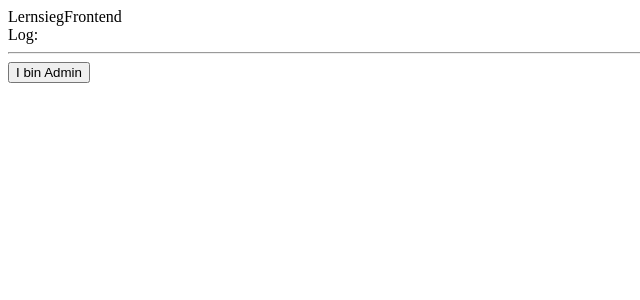
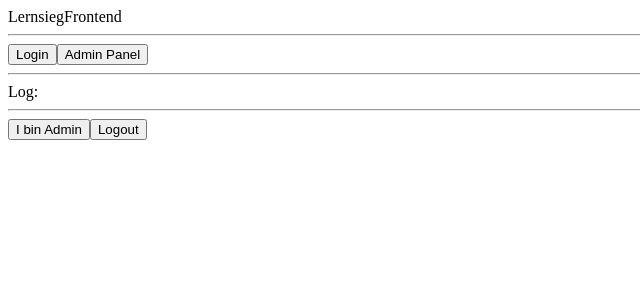
Before and after one commit to SchoolRepos/5B_HUE20-Lernsieg_F, an Angular app in the folder lernsieg-frontend/: page /login in a window 1280 px wide. Shown: the top 300 px of the page, without its empty margins (0-640 px from the left). Built offline with nearby package versions, Linux system fonts and the light colour scheme.

Commit message:
Add admin route and logout button

```diff
--- /dev/null
+++ b/lernsieg-frontend/src/app/admin-panel/admin-panel.component.ts
@@ -0,0 +1,20 @@
+import { Component, OnInit } from '@angular/core';
+
+@Component({
+  selector: 'app-admin-panel',
+  template: `
+    <p>
+      admin-panel works!
+    </p>
+  `,
+  styles: [
+  ]
+})
+export class AdminPanelComponent implements OnInit {
+
+  constructor() { }
+
+  ngOnInit(): void {
+  }
+
+}
--- a/lernsieg-frontend/src/app/app-routing.module.ts
+++ b/lernsieg-frontend/src/app/app-routing.module.ts
@@ -1,9 +1,11 @@
 import {NgModule} from "@angular/core";
 import {RouterModule, Routes} from "@angular/router";
 import {LoginComponent} from "./login/login.component";
+import {AdminPanelComponent} from "./admin-panel/admin-panel.component";
 
 const routes: Routes = [
-    {path: "login", component: LoginComponent}
+    {path: "login", component: LoginComponent},
+    {path: "admin-panel", component: AdminPanelComponent}
 ];
 
 @NgModule({
--- a/lernsieg-frontend/src/app/app.component.ts
+++ b/lernsieg-frontend/src/app/app.component.ts
@@ -5,7 +5,10 @@ import {NotifierServiceService} from "./notifier-service.service";
   selector: 'app-root',
   template: `
     LernsiegFrontend
-    <br/>
+    <hr/>
+    <button routerLink="/login">Login</button>
+    <button routerLink="/admin-panel">Admin Panel</button>
+    <hr/>
     Log:
     <div *ngFor="let message of logMessages">
       {{message}}
--- a/lernsieg-frontend/src/app/app.module.ts
+++ b/lernsieg-frontend/src/app/app.module.ts
@@ -4,11 +4,13 @@ import { BrowserModule } from '@angular/platform-browser';
 import { AppRoutingModule } from './app-routing.module';
 import { AppComponent } from './app.component';
 import { LoginComponent } from './login/login.component';
+import { AdminPanelComponent } from './admin-panel/admin-panel.component';
 
 @NgModule({
   declarations: [
     AppComponent,
-    LoginComponent
+    LoginComponent,
+    AdminPanelComponent
   ],
   imports: [
     BrowserModule,
--- a/lernsieg-frontend/src/app/login/login.component.html
+++ b/lernsieg-frontend/src/app/login/login.component.html
@@ -1 +1,2 @@
 <button (click)="login()">I bin Admin</button>
+<button (click)="logout()">Logout</button>
--- a/lernsieg-frontend/src/app/login/login.component.ts
+++ b/lernsieg-frontend/src/app/login/login.component.ts
@@ -17,4 +17,8 @@ export class LoginComponent implements OnInit {
     localStorage["username"] = "admin";
     this.notifier.publish("Logging in as admin")
   }
+
+  logout() {
+    delete localStorage["username"]
+  }
 }
```
